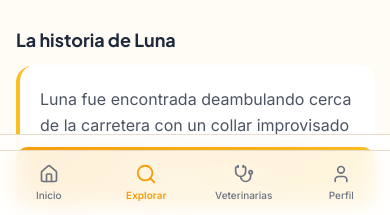
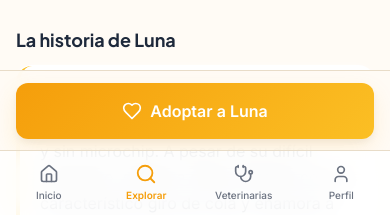
Before and after one commit to AndresZum04/petProyect, a Next.js app: page /pets/demo-1 in a window 390 px wide. Shown: the part 629-844 px from the top of the page. Built offline with nearby package versions, Linux system fonts and the light colour scheme; no server answers.

Commit message:
fix: botón adoptar visible en mobile encima del nav

```diff
--- a/components/PetDetailContent.tsx
+++ b/components/PetDetailContent.tsx
@@ -40,7 +40,7 @@ export default function PetDetailContent({ pet, story, rescueStory, healthNotes,
     <div className="min-h-dvh bg-background">
       <Navbar />
 
-      <main className="pt-16 pb-32 md:pb-16">
+      <main className="pt-16 pb-40 md:pb-16">
         <div className="max-w-2xl mx-auto px-4 mt-8">
           <Link href="/pets" className="inline-flex items-center gap-1.5 text-muted-foreground text-sm mb-6 hover:text-foreground transition-colors">
             <ArrowLeft className="w-4 h-4" /> {t.petDetail.backLink}
@@ -274,7 +274,7 @@ export default function PetDetailContent({ pet, story, rescueStory, healthNotes,
         </div>
       </main>
 
-      <div className="fixed bottom-0 left-0 right-0 z-40 md:hidden glass border-t border-border px-4 pb-safe">
+      <div className="fixed bottom-16 left-0 right-0 z-40 md:hidden bg-background/95 backdrop-blur border-t border-border px-4">
         <div className="py-3">
           {pet.status === 'available' ? (
             <Link href={`/adopt/${pet.id}`} className="w-full flex items-center justify-center gap-2 bg-gradient-amber text-white font-bold text-base py-4 rounded-xl shadow-warm-md">
```
